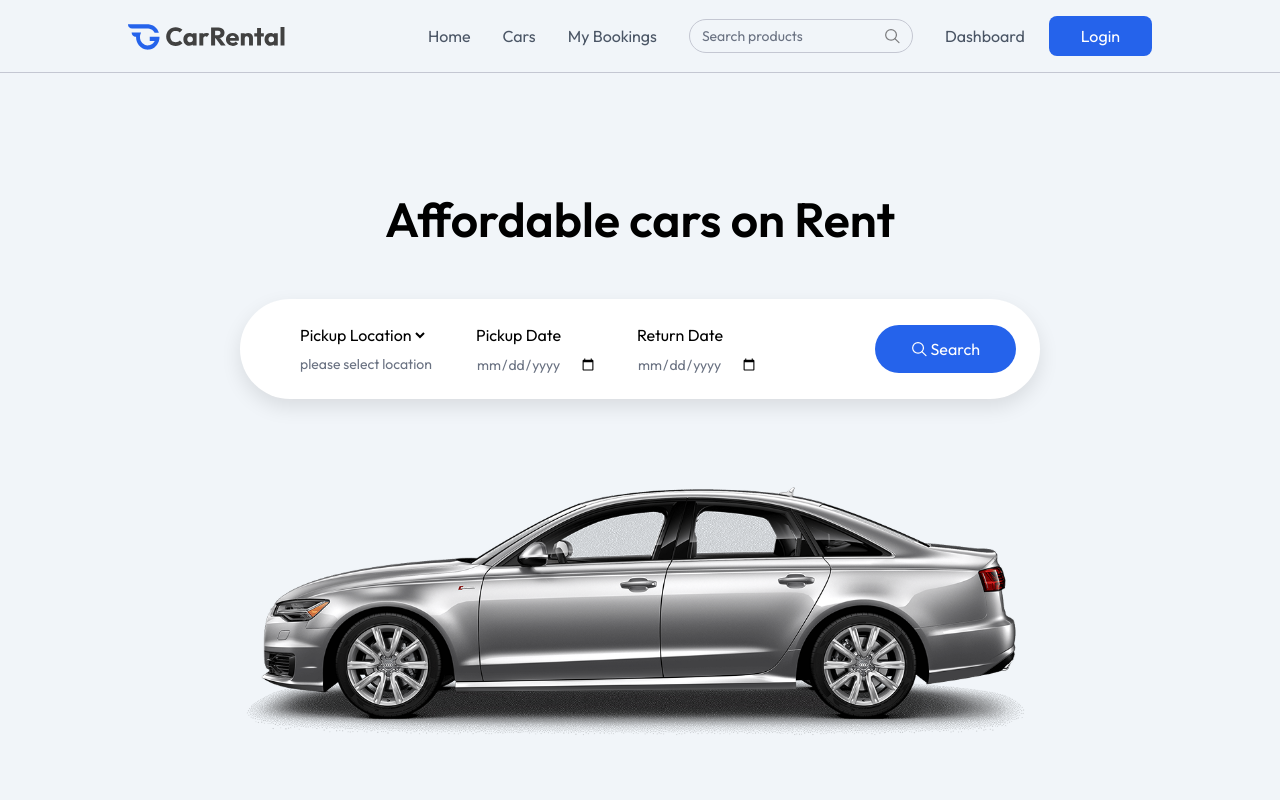
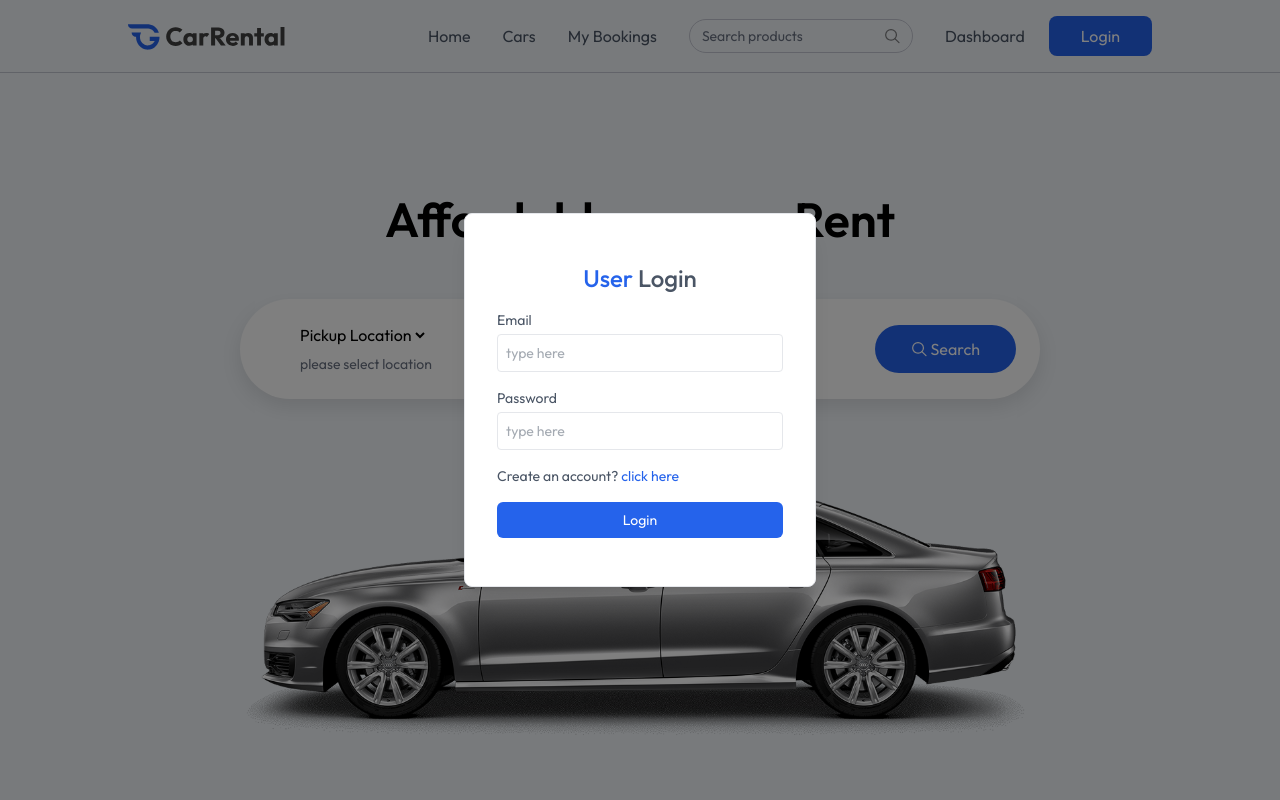
Before and after one commit to tanjimahmmed/car-rental-full-stack, a React (Vite) app in the folder client/: page / in a window 1280 px wide. Both pictures are taken after a click on the button "Login". Shown: the top 800 px of the page. Built offline with nearby package versions, Linux system fonts and the light colour scheme.

Commit message:
add login and logout popup card

```diff
--- a/client/src/App.jsx
+++ b/client/src/App.jsx
@@ -11,6 +11,7 @@
 import AddCar from './pages/owner/AddCar';
 import ManageBookings from './pages/owner/ManageBookings';
 import ManageCars from './pages/owner/ManageCars';
+import Login from './components/Login';
 
 const App = () => {
   const [showLogin, setShowLogin] = useState(false);
@@ -18,6 +19,8 @@
 
   return (
     <>
+    {showLogin && <Login setShowLogin={setShowLogin}/>}
+
       {!isOwnerPath && <Navbar setShowLogin={setShowLogin}/>}
 
       <Routes>
--- /dev/null
+++ b/client/src/components/Login.jsx
@@ -0,0 +1,50 @@
+import React from 'react'
+
+const Login = ({setShowLogin}) => {
+    const [state, setState] = React.useState("login");
+    const [name, setName] = React.useState("");
+    const [email, setEmail] = React.useState("");
+    const [password, setPassword] = React.useState("");
+
+    const onSubmitHandler = async(event) => {
+        event.preventDefault();
+    }
+
+  return (
+    <div onClick={()=> setShowLogin(false)} className='fixed top-0 bottom-0 left-0 right-0 z-100 flex items-center text-sm text-gray-600 bg-black/50'>
+        <form onSubmit={onSubmitHandler} onClick={(e) => e.stopPropagation()} className="flex flex-col gap-4 m-auto items-start p-8 py-12 w-80 sm:w-[352px] rounded-lg shadow-xl border border-gray-200 bg-white">
+            <p className="text-2xl font-medium m-auto">
+                <span className="text-primary">User</span> {state === "login" ? "Login" : "Sign Up"}
+            </p>
+            {state === "register" && (
+                <div className="w-full">
+                    <p>Name</p>
+                    <input onChange={(e) => setName(e.target.value)} value={name} placeholder="type here" className="border border-gray-200 rounded w-full p-2 mt-1 outline-primary" type="text" required />
+                </div>
+            )}
+            <div className="w-full ">
+                <p>Email</p>
+                <input onChange={(e) => setEmail(e.target.value)} value={email} placeholder="type here" className="border border-gray-200 rounded w-full p-2 mt-1 outline-primary" type="email" required />
+            </div>
+            <div className="w-full ">
+                <p>Password</p>
+                <input onChange={(e) => setPassword(e.target.value)} value={password} placeholder="type here" className="border border-gray-200 rounded w-full p-2 mt-1 outline-primary" type="password" required />
+            </div>
+            {state === "register" ? (
+                <p>
+                    Already have account? <span onClick={() => setState("login")} className="text-primary cursor-pointer">click here</span>
+                </p>
+            ) : (
+                <p>
+                    Create an account? <span onClick={() => setState("register")} className="text-primary cursor-pointer">click here</span>
+                </p>
+            )}
+            <button className="bg-primary hover:bg-blue-800 transition-all text-white w-full py-2 rounded-md cursor-pointer">
+                {state === "register" ? "Create Account" : "Login"}
+            </button>
+        </form>
+    </div>
+  )
+}
+
+export default Login
```
